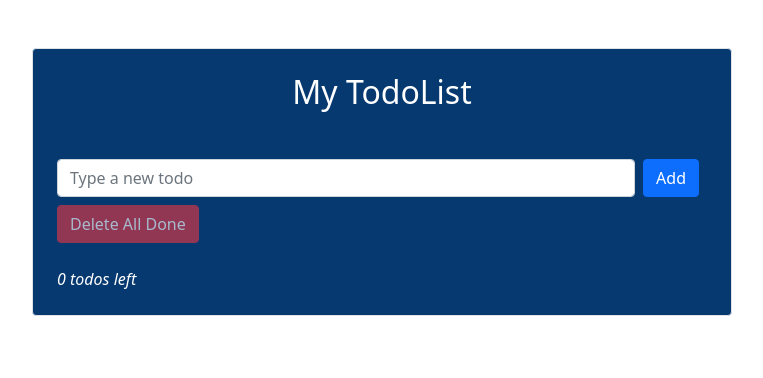
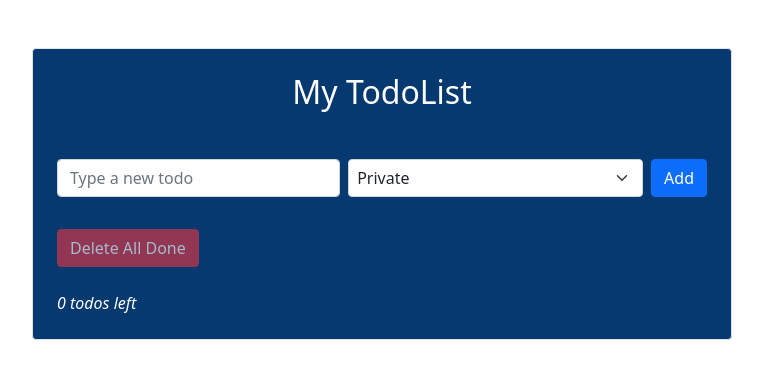
Before and after one commit to vincianenahimana/todolist-React, a React (Vite) app: page / in a window 1280 px wide. Shown: the top 378 px of the page, without its empty margins (258-1021 px from the left). Built offline with nearby package versions, Linux system fonts and the light colour scheme.

Commit message:
add categories options | modify classes

```diff
--- a/src/TodoForm.jsx
+++ b/src/TodoForm.jsx
@@ -2,13 +2,17 @@ import React from "react";
 
 export function TodoForm({ onSubmit }) {
     return (
-        <form className="d-flex" onSubmit={onSubmit}>
+        <form className="d-flex flex-column flex-sm-row mb-4" onSubmit={onSubmit}>
             <input
-                className="form-control me-2"
+                className="form-control me-2 mb-2 mb-sm-0"
                 placeholder="Type a new todo"
                 name="task"
             />
-            <button className="btn btn-primary me-2" type="submit">
+            <select className="form-select form-select-sm me-2 fs-6 text" name="category">
+                <option value="Private">Private</option>
+                <option value="Work">Work</option>
+            </select>
+            <button className="btn btn-primary" type="submit">
                 Add
             </button>
         </form>
```
